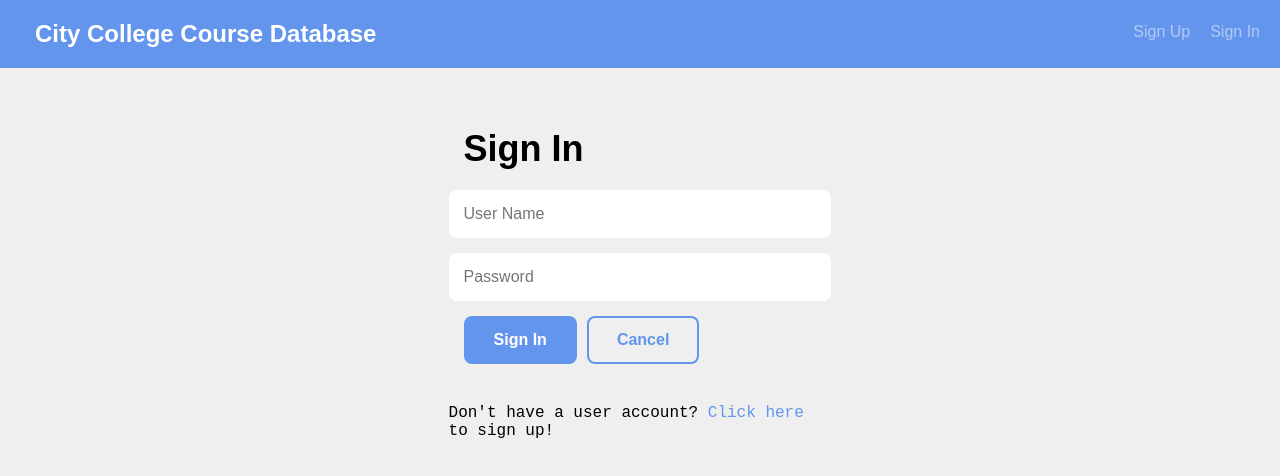
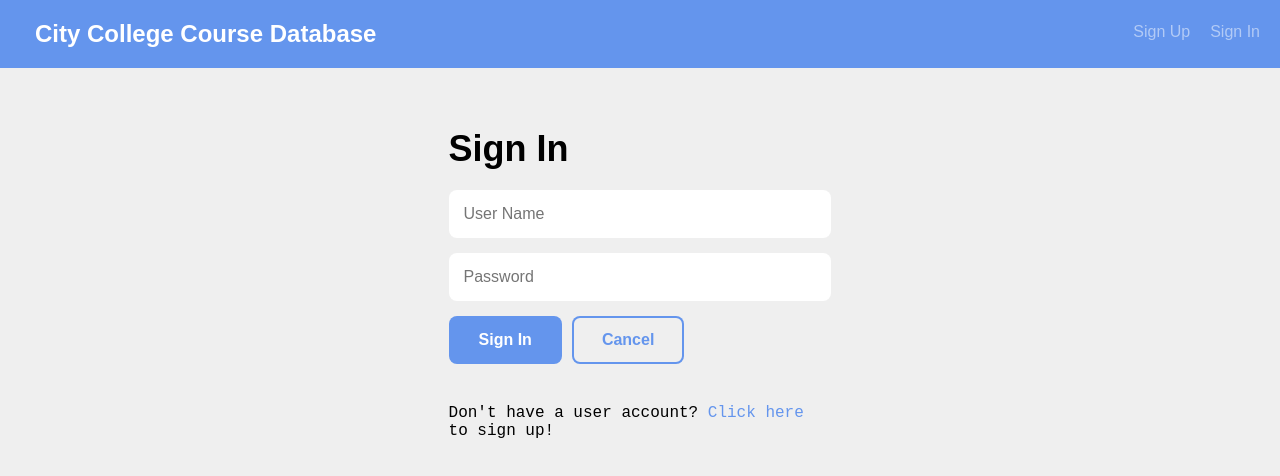
Before and after one commit to stacyrays/techdegree-project-10, a React (Create React App) app in the folder client/: page /signin in a window 1280 px wide. Shown: the top 476 px of the page. Built offline with nearby package versions, Linux system fonts and the light colour scheme.

Commit message:
fixed sign in up margin and padding issues

```diff
--- a/client/src/styles/global.css
+++ b/client/src/styles/global.css
@@ -605,6 +605,17 @@ p {
   margin-top: 60px;
 }
 
+.signin h1,
+.signup h1 {
+  margin-left: 0;
+}
+
+.signin .pad-bottom,
+.signup .pad-bottom {
+  margin-left: 0;
+  padding-left: 0;
+}
+
 /* line 468, ../sass/global.sass */
 textarea {
   width: 100%;
```
